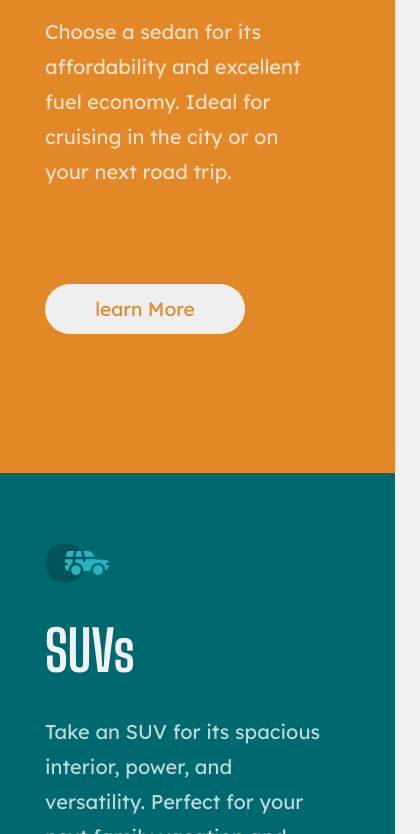
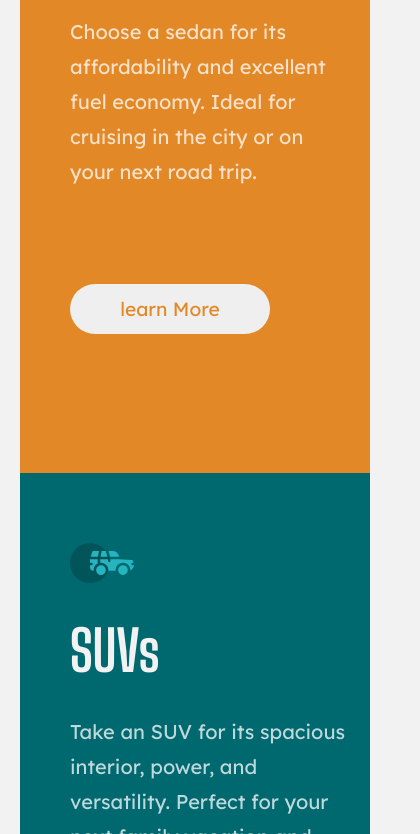
Before and after one commit to joseildoandrade12/projeto-colunas, a plain HTML site: page index.html in a window 390 px wide. Shown: the part 247-1081 px from the top of the page, 420 px wide, since content can reach past the window. Drawn offline with Linux system fonts and the light colour scheme.

Commit message:
ajuste de responsividade

```diff
--- a/estilo/responsivo.css
+++ b/estilo/responsivo.css
@@ -8,6 +8,10 @@
     .container-columns{
         flex-direction: column;
         margin: 20px;
+    }
+
+    .coluna{
+        width: 350px;
     }
 
     footer{
--- a/estilo/style.css
+++ b/estilo/style.css
@@ -14,7 +14,7 @@
     --fonte02:'Big Shoulders Display', cursive;
 }
 
-html,body{
+body{
     min-width: 100vw;
     min-height: 100vh;
     background-color: var(--cor05);
```
